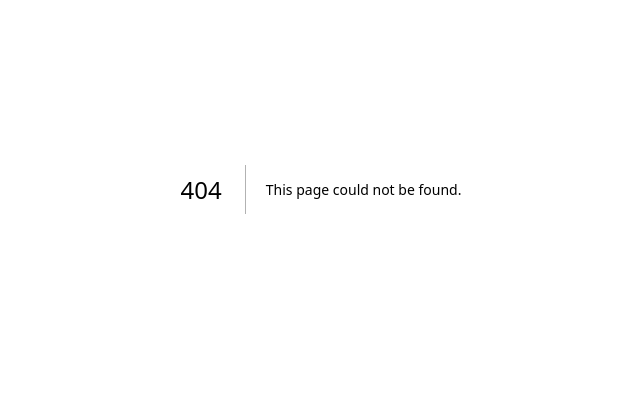
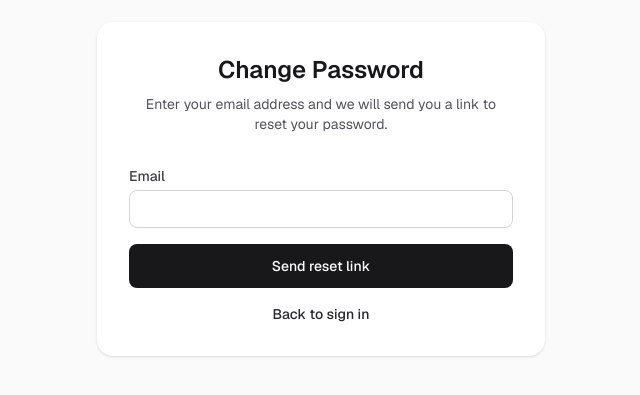
Before and after one commit to JohanSchultz/projek5, a Next.js app: page /login/change-password in a window 1280 px wide. Before the commit this address had no page. Shown: the part 211-606 px from the top of the page, without its empty margins (319-959 px from the left). Built offline with nearby package versions, Linux system fonts and the light colour scheme.

Commit message:
browse file

```diff
--- /dev/null
+++ b/app/auth/callback/route.js
@@ -0,0 +1,21 @@
+import { createClient } from "@/lib/supabase/server";
+import { NextResponse } from "next/server";
+
+export async function GET(request) {
+  const { searchParams, origin } = new URL(request.url);
+  const code = searchParams.get("code");
+  const next = searchParams.get("next") ?? "/menu";
+
+  if (!code) {
+    return NextResponse.redirect(`${origin}/login?error=auth`);
+  }
+
+  const supabase = await createClient();
+  const { error } = await supabase.auth.exchangeCodeForSession(code);
+
+  if (error) {
+    return NextResponse.redirect(`${origin}/login?error=auth`);
+  }
+
+  return NextResponse.redirect(`${origin}${next}`);
+}
--- /dev/null
+++ b/app/login/change-password/change-password-form.js
@@ -0,0 +1,93 @@
+"use client";
+
+import { createClient } from "@/lib/supabase/client";
+import Link from "next/link";
+import { useSearchParams } from "next/navigation";
+import { useState } from "react";
+
+const inputClassName =
+  "w-full rounded-lg border border-zinc-300 bg-white px-3 py-2 text-sm text-zinc-900 outline-none ring-zinc-400 focus:ring-2 dark:border-zinc-700 dark:bg-zinc-900 dark:text-zinc-50";
+
+export default function ChangePasswordForm() {
+  const searchParams = useSearchParams();
+  const [email, setEmail] = useState(searchParams.get("email") ?? "");
+  const [error, setError] = useState(null);
+  const [message, setMessage] = useState(null);
+  const [sending, setSending] = useState(false);
+
+  async function handleSubmit(event) {
+    event.preventDefault();
+    setSending(true);
+    setError(null);
+    setMessage(null);
+
+    const supabase = createClient();
+    const redirectTo = `${window.location.origin}/auth/callback?next=/login/reset-password`;
+    const { error: resetError } = await supabase.auth.resetPasswordForEmail(
+      email,
+      { redirectTo }
+    );
+
+    setSending(false);
+
+    if (resetError) {
+      setError(resetError.message);
+      return;
+    }
+
+    setMessage(
+      "If an account exists for this email address, a password reset link has been sent."
+    );
+  }
+
+  return (
+    <form onSubmit={handleSubmit} className="space-y-4">
+      <div>
+        <label
+          htmlFor="email"
+          className="mb-1 block text-sm font-medium text-zinc-700 dark:text-zinc-300"
+        >
+          Email
+        </label>
+        <input
+          id="email"
+          type="email"
+          autoComplete="email"
+          required
+          value={email}
+          onChange={(event) => setEmail(event.target.value)}
+          className={inputClassName}
+        />
+      </div>
+
+      {error ? (
+        <p className="rounded-lg border border-red-200 bg-red-50 px-3 py-2 text-sm text-red-800">
+          {error}
+        </p>
+      ) : null}
+
+      {message ? (
+        <p className="rounded-lg border border-green-200 bg-green-50 px-3 py-2 text-sm text-green-800">
+          {message}
+        </p>
+      ) : null}
+
+      <button
+        type="submit"
+        disabled={sending}
+        className="flex h-11 w-full items-center justify-center rounded-lg bg-zinc-900 text-sm font-medium text-white transition-colors hover:bg-zinc-700 disabled:cursor-not-allowed disabled:opacity-60 dark:bg-zinc-100 dark:text-zinc-900 dark:hover:bg-zinc-300"
+      >
+        {sending ? "Sending..." : "Send reset link"}
+      </button>
+
+      <p className="text-center text-sm text-zinc-600 dark:text-zinc-400">
+        <Link
+          href="/login"
+          className="font-medium text-zinc-800 hover:text-zinc-950 dark:text-zinc-200 dark:hover:text-zinc-50"
+        >
+          Back to sign in
+        </Link>
+      </p>
+    </form>
+  );
+}
--- /dev/null
+++ b/app/login/change-password/page.js
@@ -0,0 +1,30 @@
+import ChangePasswordForm from "./change-password-form";
+import { Suspense } from "react";
+
+export default function ChangePasswordPage() {
+  return (
+    <div className="flex min-h-full flex-1 items-center justify-center bg-zinc-50 px-6 py-16 font-sans dark:bg-black">
+      <main className="w-full max-w-md rounded-2xl bg-white p-8 shadow-sm dark:bg-zinc-950">
+        <div className="mb-8 text-center">
+          <h1 className="text-2xl font-semibold text-zinc-900 dark:text-zinc-50">
+            Change Password
+          </h1>
+          <p className="mt-2 text-sm text-zinc-600 dark:text-zinc-400">
+            Enter your email address and we will send you a link to reset your
+            password.
+          </p>
+        </div>
+
+        <Suspense
+          fallback={
+            <p className="text-center text-sm text-zinc-600 dark:text-zinc-400">
+              Loading...
+            </p>
+          }
+        >
+          <ChangePasswordForm />
+        </Suspense>
+      </main>
+    </div>
+  );
+}
--- a/app/login/login-form.js
+++ b/app/login/login-form.js
@@ -11,13 +11,11 @@ export default function LoginForm() {
 
   const [email, setEmail] = useState("");
   const [password, setPassword] = useState("");
-  const [error, setError] = useState(null);
   const [loading, setLoading] = useState(false);
 
   async function handleSubmit(event) {
     event.preventDefault();
     setLoading(true);
-    setError(null);
 
     const supabase = createClient();
     const { error: signInError } = await supabase.auth.signInWithPassword({
@@ -26,8 +24,10 @@ export default function LoginForm() {
     });
 
     if (signInError) {
-      setError(signInError.message);
       setLoading(false);
+      router.push(
+        `/login/change-password?email=${encodeURIComponent(email)}`
+      );
       return;
     }
 
@@ -73,12 +73,6 @@ export default function LoginForm() {
         />
       </div>
 
-      {error ? (
-        <p className="rounded-lg border border-red-200 bg-red-50 px-3 py-2 text-sm text-red-800">
-          {error}
-        </p>
-      ) : null}
-
       <button
         type="submit"
         disabled={loading}
--- /dev/null
+++ b/app/login/reset-password/page.js
@@ -0,0 +1,20 @@
+import ResetPasswordForm from "./reset-password-form";
+
+export default function ResetPasswordPage() {
+  return (
+    <div className="flex min-h-full flex-1 items-center justify-center bg-zinc-50 px-6 py-16 font-sans dark:bg-black">
+      <main className="w-full max-w-md rounded-2xl bg-white p-8 shadow-sm dark:bg-zinc-950">
+        <div className="mb-8 text-center">
+          <h1 className="text-2xl font-semibold text-zinc-900 dark:text-zinc-50">
+            Set New Password
+          </h1>
+          <p className="mt-2 text-sm text-zinc-600 dark:text-zinc-400">
+            Enter and confirm your new password.
+          </p>
+        </div>
+
+        <ResetPasswordForm />
+      </main>
+    </div>
+  );
+}
--- /dev/null
+++ b/app/login/reset-password/reset-password-form.js
@@ -0,0 +1,101 @@
+"use client";
+
+import { createClient } from "@/lib/supabase/client";
+import { useRouter } from "next/navigation";
+import { useState } from "react";
+
+const inputClassName =
+  "w-full rounded-lg border border-zinc-300 bg-white px-3 py-2 text-sm text-zinc-900 outline-none ring-zinc-400 focus:ring-2 dark:border-zinc-700 dark:bg-zinc-900 dark:text-zinc-50";
+
+export default function ResetPasswordForm() {
+  const router = useRouter();
+  const [password, setPassword] = useState("");
+  const [confirmPassword, setConfirmPassword] = useState("");
+  const [error, setError] = useState(null);
+  const [loading, setLoading] = useState(false);
+
+  async function handleSubmit(event) {
+    event.preventDefault();
+    setError(null);
+
+    if (password !== confirmPassword) {
+      setError("Passwords do not match.");
+      return;
+    }
+
+    if (password.length < 6) {
+      setError("Password must be at least 6 characters.");
+      return;
+    }
+
+    setLoading(true);
+
+    const supabase = createClient();
+    const { error: updateError } = await supabase.auth.updateUser({ password });
+
+    setLoading(false);
+
+    if (updateError) {
+      setError(updateError.message);
+      return;
+    }
+
+    await supabase.auth.signOut();
+    router.push("/login");
+    router.refresh();
+  }
+
+  return (
+    <form onSubmit={handleSubmit} className="space-y-4">
+      <div>
+        <label
+          htmlFor="password"
+          className="mb-1 block text-sm font-medium text-zinc-700 dark:text-zinc-300"
+        >
+          New Password
+        </label>
+        <input
+          id="password"
+          type="password"
+          autoComplete="new-password"
+          required
+          value={password}
+          onChange={(event) => setPassword(event.target.value)}
+          className={inputClassName}
+        />
+      </div>
+
+      <div>
+        <label
+          htmlFor="confirmPassword"
+          className="mb-1 block text-sm font-medium text-zinc-700 dark:text-zinc-300"
+        >
+          Confirm Password
+        </label>
+        <input
+          id="confirmPassword"
+          type="password"
+          autoComplete="new-password"
+          required
+          value={confirmPassword}
+          onChange={(event) => setConfirmPassword(event.target.value)}
+          className={inputClassName}
+        />
+      </div>
+
+      {error ? (
+        <p className="rounded-lg border border-red-200 bg-red-50 px-3 py-2 text-sm text-red-800">
+          {error}
+        </p>
+      ) : null}
+
+      <button
+        type="submit"
+        disabled={loading}
+        className="flex h-11 w-full items-center justify-center rounded-lg bg-zinc-900 text-sm font-medium text-white transition-colors hover:bg-zinc-700 disabled:cursor-not-allowed disabled:opacity-60 dark:bg-zinc-100 dark:text-zinc-900 dark:hover:bg-zinc-300"
+      >
+        {loading ? "Updating..." : "Update password"}
+      </button>
+    </form>
+  );
+}
--- a/lib/supabase/proxy.js
+++ b/lib/supabase/proxy.js
@@ -1,7 +1,7 @@
 import { createServerClient } from "@supabase/ssr";
 import { NextResponse } from "next/server";
 
-const PUBLIC_PATHS = ["/login"];
+const PUBLIC_PATHS = ["/login", "/auth"];
 
 function hasSupabaseEnv() {
   return Boolean(
@@ -68,7 +68,11 @@ export async function updateSession(request) {
       return NextResponse.redirect(url);
     }
 
-    if (user && pathname.startsWith("/login")) {
+    if (
+      user &&
+      pathname.startsWith("/login") &&
+      !pathname.startsWith("/login/reset-password")
+    ) {
       const url = request.nextUrl.clone();
       url.pathname = "/menu";
       url.search = "";
```
